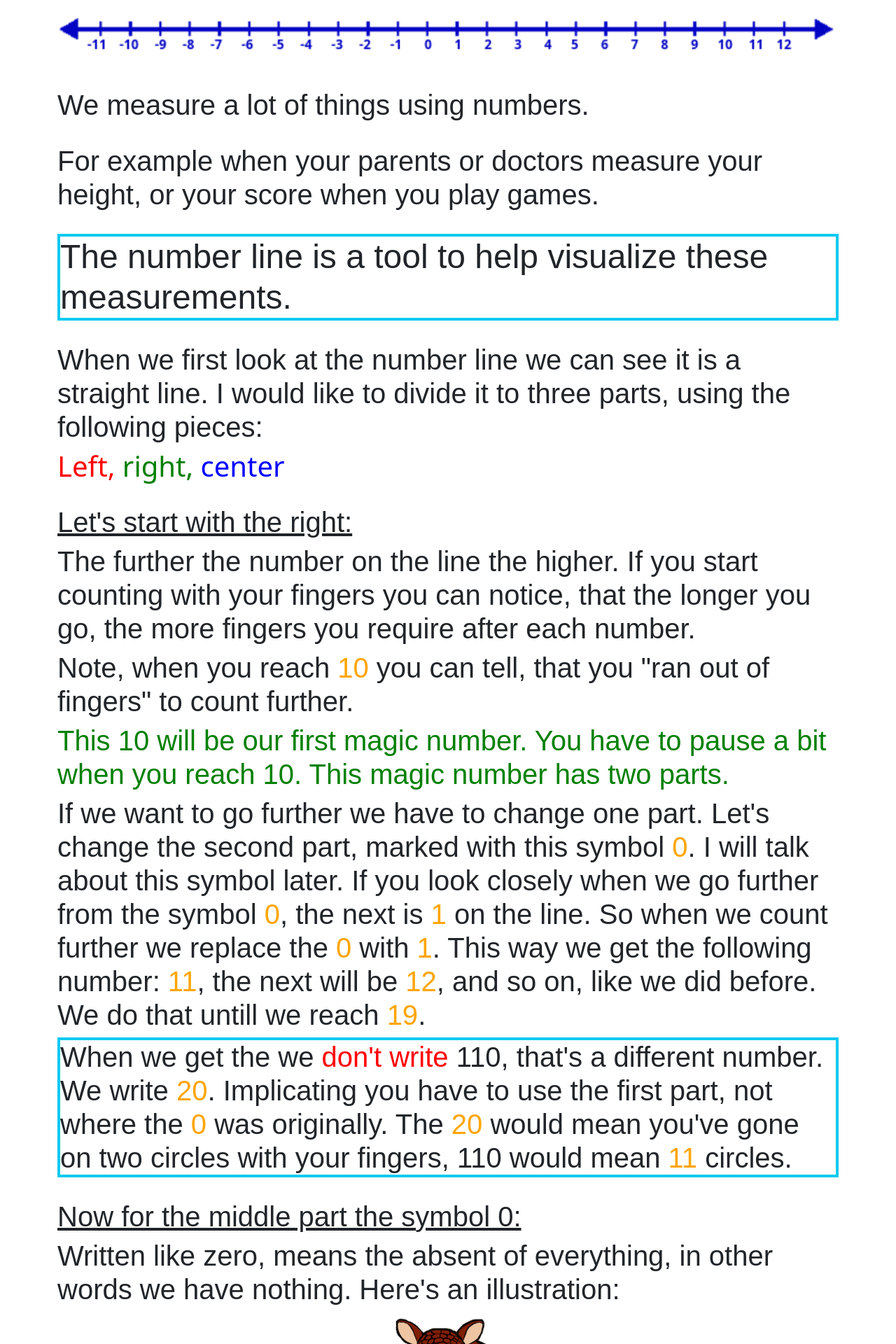
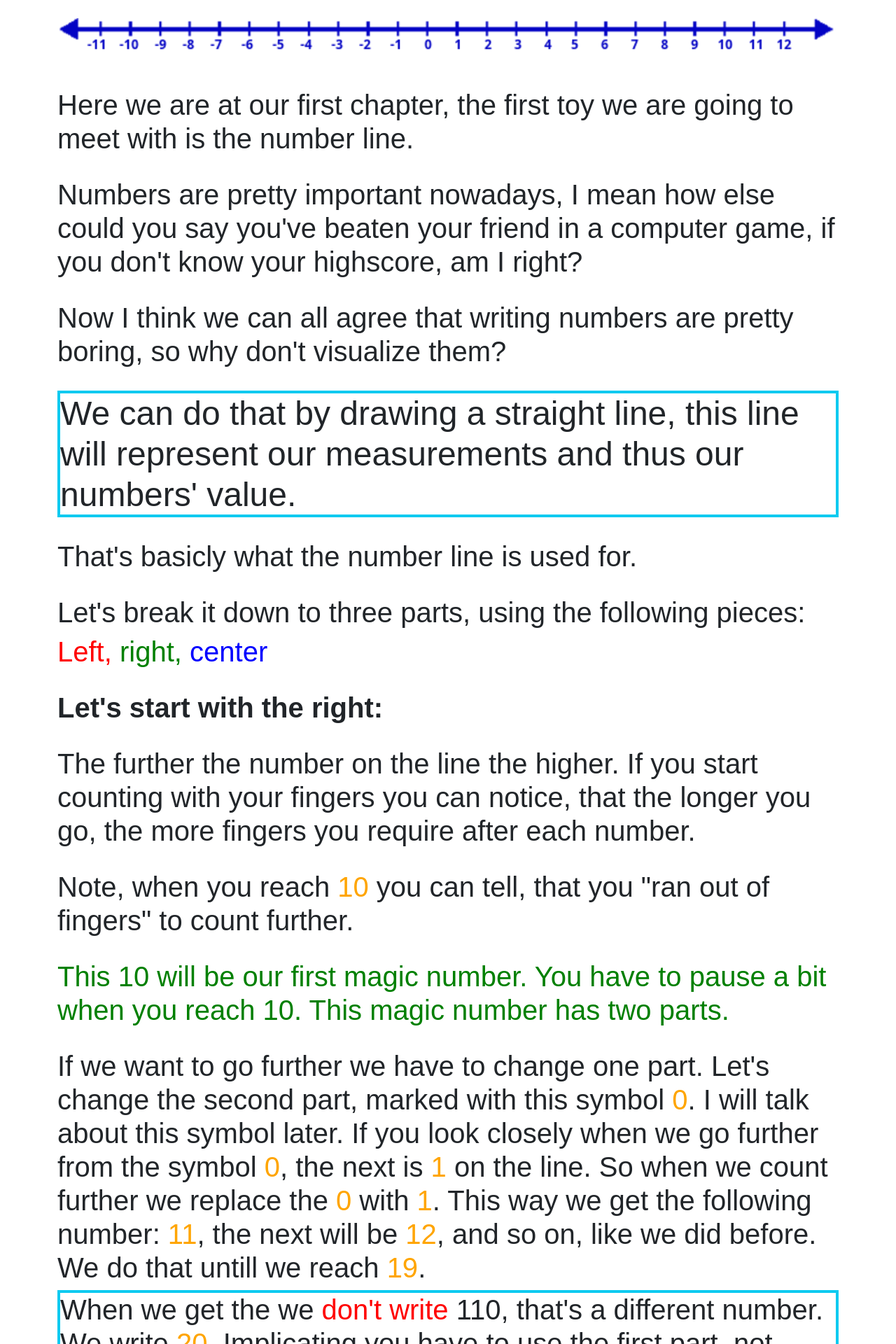
Before and after one commit to Hezos/MathHelper, a React (Create React App) app in the folder userinterface/: page /Numberline in a window 1280 px wide. Shown: the part 180-2100 px from the top of the page at 70% size. Built offline with nearby package versions, Linux system fonts and the light colour scheme.

Commit message:
Changed some senteces to more comics ones on numberline page.

```diff
--- a/userinterface/src/components/NumberLinePage.js
+++ b/userinterface/src/components/NumberLinePage.js
@@ -19,40 +19,52 @@ export function NumberLinePage(){
                 </div>
                 <br></br>
                 <p class="h6 display-6" style={{fontFamily:"sans-serif"}}>
-                    We measure a lot of things using numbers.
+                    Here we are at our first chapter, the first toy we are going to meet with is the number line.
                 </p>
                 <br>
                 </br>
                 <p class="h6 display-6" style={{fontFamily:"sans-serif"}}>
-                    For example when your parents or doctors measure your height, or your score when you play games.
+                    Numbers are pretty important nowadays, I mean how else could you say you've beaten your friend in a computer game, if you don't know your highscore, am I right?
+                </p>
+                <br>
+                </br>
+                <p class="h6 display-6" style={{fontFamily:"sans-serif"}}>
+                    Now I think we can all agree that writing numbers are pretty boring, so why don't visualize them?
                 </p>
                 <br>
                 </br>
                 <p class="h5 display-5 border border-primary border-4 border-info" style={{fontFamily:"sans-serif"}}>
-                    The number line is a tool to help visualize these measurements.
+                    We can do that by drawing a straight line, this line will represent our measurements and thus our numbers' value.
+                </p>
+                <br>
+                </br>
+                <p class="h6 display-6" style={{fontFamily:"sans-serif"}}>
+                    That's basicly what the number line is used for.
                 </p>
                 <br></br>
                 <p class="h6 display-6" style={{fontFamily:"sans-serif"}}>
-                    When we first look at the number line we can see it is a straight line. I would like to divide it to three parts, using the following pieces:
+                    Let's break it down to three parts, using the following pieces:
                 </p>
-                <p class="h6 display-6">
+                <p class="h6 display-6" style={{fontFamily:"sans-serif"}}>
                     <span style={{color:"red"}}>Left,</span>  <span style={{color:"green"}}>right,</span> <span style={{color:"blue"}}>center</span>
                 </p>
                 <br></br>
-                <p class="h6 display-6" style={{fontFamily:"sans-serif"}}>
-                    <u>
+                <p class="h6 display-6" style={{fontFamily:"sans-serif",fontWeight:"bold"}}>
                         Let's start with the right:
-                    </u>
                 </p>
+                <br/>
                 <p class="h6 display-6" style={{fontFamily:"sans-serif"}}>
                     The further the number on the line the higher. If you start counting with your fingers you can notice, that the longer you go, the more fingers you require after each number.
                 </p>
+                <br/>
                 <p class="h6 display-6 font-weight-bold" style={{fontFamily:"sans-serif"}}>
                     Note, when you reach <span style={{color:"orange"}}>10</span> you can tell, that you "ran out of fingers" to count further.
                 </p>
+                <br/>
                 <p class="h6 display-6" style={{color:"green", fontFamily:"sans-serif"}}>
                     This 10 will be our first magic number. You have to pause a bit when you reach 10. This magic number has two parts.
                 </p>
+                <br/>
                 <p class="h6 display-6 text-justify" style={{fontFamily:"sans-serif"}}>
                     If we want to go further we have to change one part. Let's change the second part, marked with this symbol <span style={{color:"orange"}}>0</span>. I will talk about this symbol later. If you look closely when we go further from the symbol <span style={{color:"orange"}}>0</span>, the next is <span style={{color:"orange"}}>1</span> on the line. So when we count further we replace the <span style={{color:"orange"}}>0</span> with <span style={{color:"orange"}}>1</span>. This way we get the following number: <span style={{color:"orange"}}>11</span>, the next will be <span style={{color:"orange"}}>12</span>, and so on, like we did before. We do that untill we reach <span style={{color:"orange"}}>19</span>.
                 </p>
@@ -60,10 +72,8 @@ export function NumberLinePage(){
                     When we get the we <span style={{color:"red"}}> don't write </span> 110, that's a different number. We write <span style={{color:"orange"}}>20</span>. Implicating you have to use the first part, not where the <span style={{color:"orange"}}>0</span> was originally. The <span style={{color:"orange"}}>20</span> would mean you've gone on two circles with your fingers, 110 would mean <span style={{color:"orange"}}>11</span> circles.
                 </p>
                 <br></br>
-                <p class="h6 display-6" style={{fontFamily:"sans-serif"}}>
-                    <u>
+                <p class="h6 display-6" style={{fontFamily:"sans-serif", fontWeight:"bold"}}>
                         Now for the middle part the symbol 0:
-                    </u>
                 </p>
                 <p class="h6 display-6" style={{fontFamily:"sans-serif"}}>
                     Written like zero, means the absent of everything, in other words we have nothing. Here's an illustration:
@@ -75,17 +85,18 @@ export function NumberLinePage(){
                     If Tatu would like to stand there he would fall down, because there isn't anything there to keep him in the air. In fact he tried to stand there, but you can see he regreted it immediatly.
                 </p>
                 <br></br>
-                <p class="h6 display-6" style={{fontFamily:"sans-serif"}}>
-                    <u>
+                <p class="h6 display-6" style={{fontFamily:"sans-serif", fontWeight:"bold"}}>
                         Finally the left side.
-                    </u>
                 </p>
+                <br/>
                 <p class="h6 display-6" style={{fontFamily:"sans-serif"}}>
                     The left is for negative numbers. The so called negative numbers are the opposite of the numbers on the right. They act differently.
                 </p>
+                <br></br>
                 <p class="h6 display-6" style={{color:"green", fontFamily:"sans-serif"}}>
                     Hence the further you go on the left the lower the number you get.
                 </p>
+                <br/>
                 <p class="h6 display-6" style={{fontFamily:"sans-serif"}}>
                     We mark these numbers with a <span class="h6 display-6 border border-primary border-4 border-info">-</span> sign. for example <span style={{color:"orange"}}>-2 -1 -5</span> . As you can see on the number line negative numbers start on the left and go for the left.
                 </p>
```
